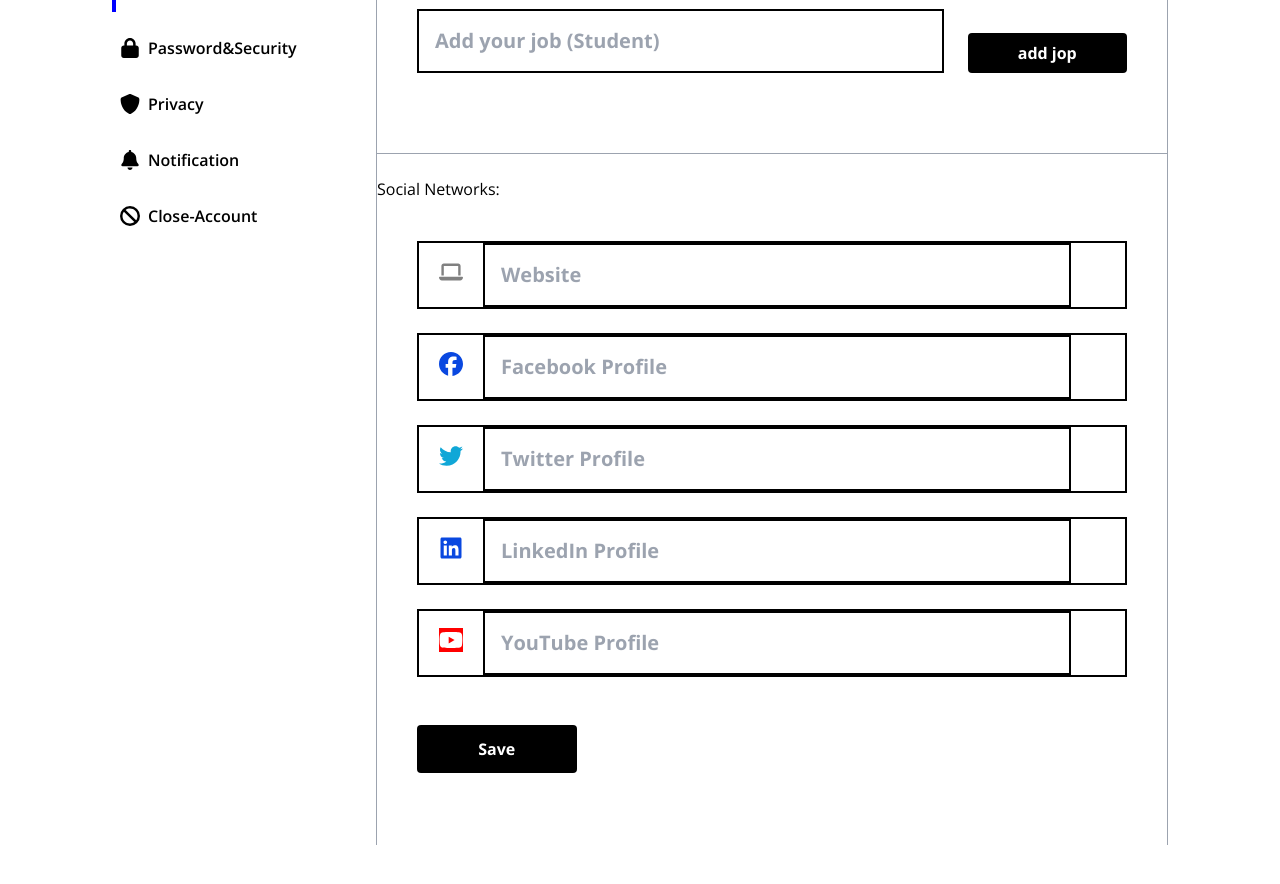
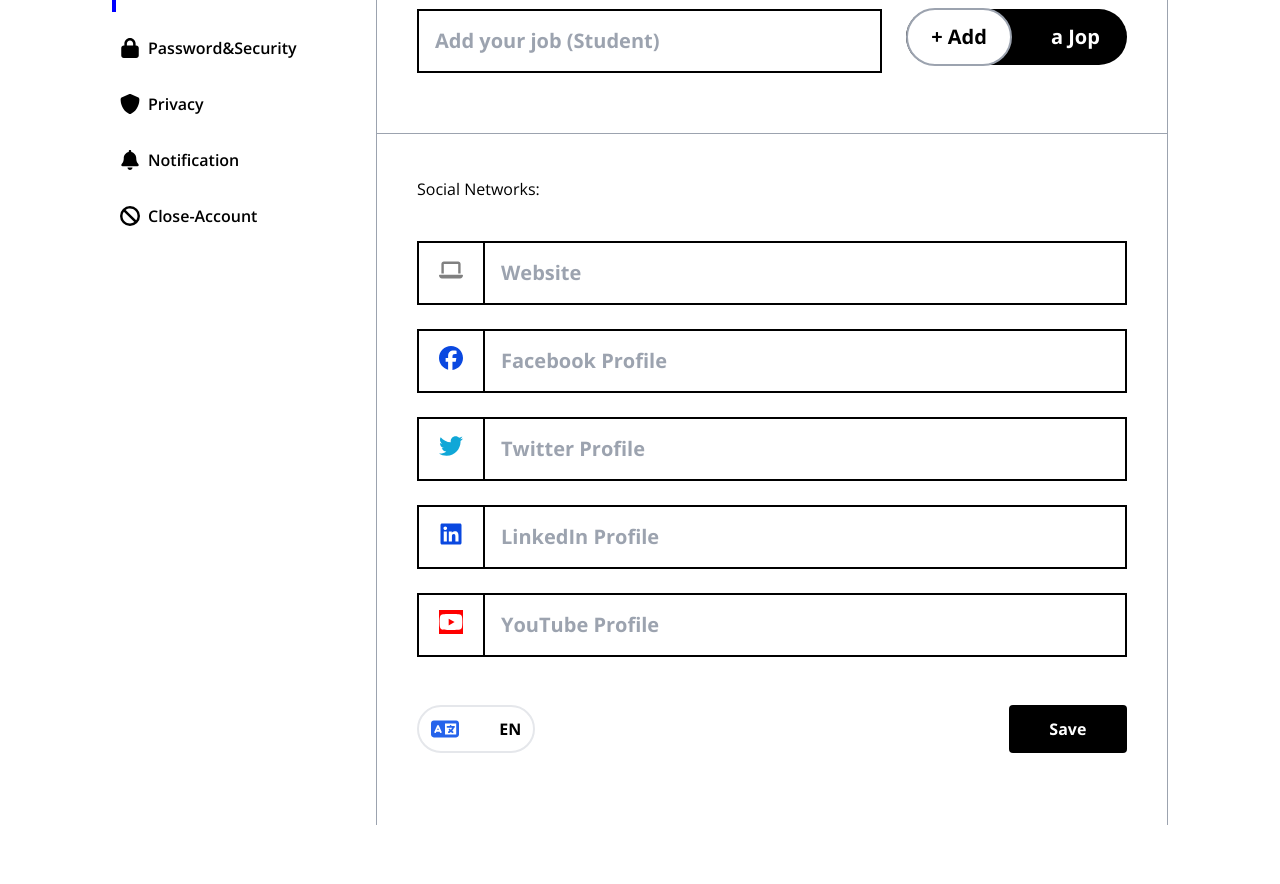
Before and after one commit to FrontEndDevo/NeuraLearnAcademy, a React (Vite) app: page /profile/profileInfo in a window 1280 px wide. Shown: the part 320-1204 px from the top of the page. Built offline with nearby package versions, Linux system fonts and the light colour scheme.

Commit message:
style(ProfileInfoPage): Update and improve buttons

```diff
--- a/src/pages/ProfileInfoPage.jsx
+++ b/src/pages/ProfileInfoPage.jsx
@@ -6,7 +6,7 @@ import {
   faLinkedin,
   faYoutube,
 } from "@fortawesome/free-brands-svg-icons";
-import { faLaptop } from "@fortawesome/free-solid-svg-icons";
+import { faLaptop, faLanguage } from "@fortawesome/free-solid-svg-icons";
 import ButtonProfile from "../shared/ButtonProfile";
 
 const DEFAULT_DATA = {
@@ -76,13 +76,13 @@ const ProfileInfoPage = () => {
   return (
     <section className="relative py-8 border border-b-0 border-gray-400">
       <form
-        className="grid grid-cols-8 gap-6 px-3 py-10 font-bold leading-8 md:text-xl md:px-5 lg:px-10"
+        className="grid grid-cols-12 gap-6 px-3 py-10 font-bold leading-8 md:text-xl md:px-5 lg:px-10"
         onSubmit={handleSubmit}
       >
         {/* First Name input */}
         <input
           type="text"
-          className={`${inputStyle} col-span-8 md:col-span-4`}
+          className={`${inputStyle} col-span-12 md:col-span-6`}
           placeholder="First Name "
           value={formState.firstName}
           onChange={(e) => handleChange(e, "firstName")}
@@ -91,7 +91,7 @@ const ProfileInfoPage = () => {
         {/* Last Name input */}
         <input
           type="text"
-          className={`${inputStyle} col-span-8 md:col-span-4`}
+          className={`${inputStyle} col-span-12 md:col-span-6`}
           placeholder="Last Name"
           value={formState.secondName}
           onChange={(e) => handleChange(e, "secondName")}
@@ -100,7 +100,7 @@ const ProfileInfoPage = () => {
         {/* Description input */}
         <input
           type="text"
-          className={`${inputStyle} col-span-8`}
+          className={`${inputStyle} col-span-12`}
           placeholder="Description"
           value={formState.description}
           onChange={(e) => handleChange(e, "description")}
@@ -109,23 +109,29 @@ const ProfileInfoPage = () => {
         {/* Job input */}
         <input
           type="text"
-          className={`${inputStyle} col-span-8 md:col-span-6`}
+          className={`${inputStyle} col-span-12 md:col-span-7 lg:col-span-8`}
           placeholder="Add your job (Student)"
           value={formState.jop}
           onChange={(e) => handleChange(e, "jop")}
         />
 
         {/* Add Job button */}
-        <ButtonProfile type="button" addStyle={`col-span-8 md:col-span-2`}>
-          add jop
-        </ButtonProfile>
+        <button
+          type="button"
+          className="flex items-center justify-between h-12 col-span-7 text-white bg-black rounded-full md:h-14 s md:col-span-5 lg:col-span-4"
+        >
+          <span className=" text-black bg-white border-gray-400 rounded-full border-[2px] py-[0.4rem] md:py-[0.8rem] mr-3 w-full">
+            + Add{" "}
+          </span>
+          <p className="w-full">a Jop</p>
+        </button>
       </form>
 
       {/* Divider */}
-      <div className="absolute w-full mt-10 border-b border-gray-400"></div>
+      <div className="absolute w-full mt-5 border-b border-gray-400"></div>
 
       {/* Social Networks inputs */}
-      <h1 className="col-span-8 mt-16">Social Networks:</h1>
+      <h1 className="col-span-8 mt-16 ml-10">Social Networks:</h1>
       <form
         className="grid grid-cols-8 gap-6 px-3 py-10 font-bold leading-8 md:text-xl md:px-5 lg:px-10"
         onSubmit={handleSubmit}
@@ -142,7 +148,7 @@ const ProfileInfoPage = () => {
             />
             <input
               type="url"
-              className={`${inputStyle} border-0 border-l-2  md:w-10/12 w-8/12`}
+              className={`${inputStyle} border-y-0 border-r-0 border-l-2  md:w-10/12 w-8/12 `}
               placeholder={network.name}
               value={formState[network.key]}
               onChange={(e) => handleChange(e, network.key)}
@@ -150,7 +156,21 @@ const ProfileInfoPage = () => {
           </li>
         ))}
         {/* Save button */}
-        <ButtonProfile addStyle={`py-3 col-span-2`}>Save</ButtonProfile>
+        <div className="flex justify-between col-span-8">
+          <ButtonProfile
+            addStyle={`py-0 md:py-2 w-4/12 lg:w-2/12 md:w-3/12 bg-transparent border border-2 rounded-full  flex items-center justify-between`}
+            type="button"
+          >
+            <FontAwesomeIcon
+              icon={faLanguage}
+              className="text-lg text-blue-600 h-7 w-7"
+            />
+            <p className="text-black">EN</p>
+          </ButtonProfile>
+          <ButtonProfile addStyle={`md:py-3 md:w-3/12 lg:w-2/12 px-4`}>
+            Save
+          </ButtonProfile>
+        </div>
       </form>
     </section>
   );
```
